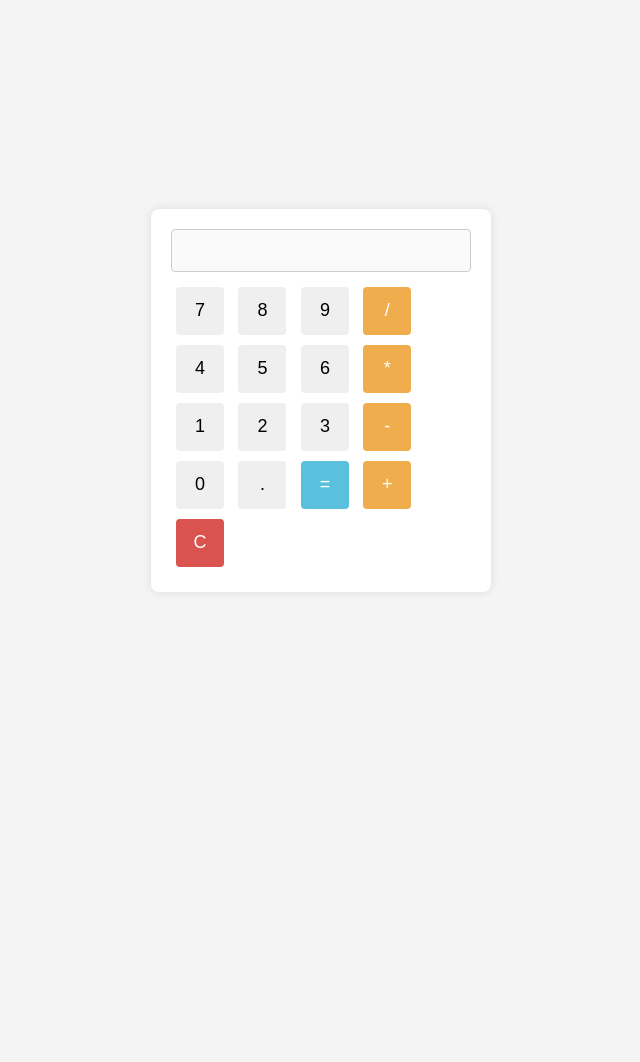
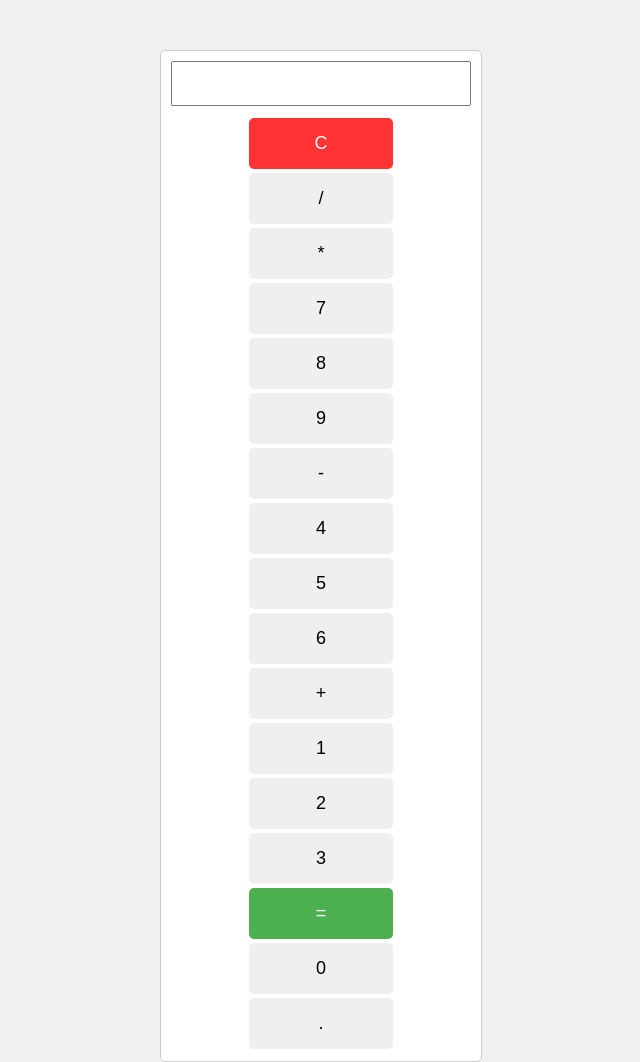
Before and after one commit to Adonis2023/Adonis2023.github.io, a plain HTML site: page index.html in a window 1280 px wide. Shown: the whole page, without its empty margins (319-959 px from the left). Before the commit the page ends 800 px from the top, so only its background shows below. Drawn offline with Linux system fonts and the light colour scheme.

Commit message:
color details

```diff
--- a/index.html
+++ b/index.html
@@ -3,87 +3,80 @@
 <head>
     <meta charset="UTF-8">
     <meta name="viewport" content="width=device-width, initial-scale=1.0">
-    <title>Advanced Calculator</title>
+    <title>Colorful Scientific Calculator</title>
     <style>
         body {
             font-family: 'Arial', sans-serif;
-            background-color: #f4f4f4;
-            display: flex;
-            align-items: center;
-            justify-content: center;
-            height: 100vh;
+            text-align: center;
             margin: 0;
+            padding: 0;
+            background-color: #f0f0f0;
         }
 
         #calculator {
+            width: 300px;
+            margin: 50px auto;
+            padding: 10px;
+            border: 1px solid #ccc;
+            border-radius: 5px;
             background-color: #fff;
-            border-radius: 8px;
-            box-shadow: 0 0 10px rgba(0, 0, 0, 0.1);
-            padding: 20px;
-            width: 300px;
         }
 
         input {
             width: 100%;
+            margin-bottom: 10px;
             padding: 10px;
-            margin-bottom: 10px;
             font-size: 18px;
-            border: 1px solid #ccc;
-            border-radius: 4px;
             box-sizing: border-box;
         }
 
         button {
-            width: 48px;
-            height: 48px;
+            width: 48%;
+            padding: 15px;
             font-size: 18px;
-            margin: 5px;
+            margin: 2px;
             cursor: pointer;
             border: none;
-            border-radius: 4px;
+            border-radius: 5px;
         }
 
-        .operator {
-            background-color: #f0ad4e;
+        button:active {
+            background-color: #ddd;
+        }
+
+        #equals {
+            background-color: #4CAF50;
             color: #fff;
         }
 
-        .equals {
-            background-color: #5bc0de;
-            color: #fff;
-        }
-
-        .clear {
-            background-color: #d9534f;
+        #clear {
+            background-color: #ff3333;
             color: #fff;
         }
     </style>
 </head>
 <body>
     <div id="calculator">
-        <input type="text" id="display" disabled>
+        <input type="text" id="display" readonly>
         <br>
+        <button onclick="clearDisplay()" id="clear">C</button>
+        <button onclick="appendToDisplay('/')">/</button>
+        <button onclick="appendToDisplay('*')">*</button>
         <button onclick="appendToDisplay('7')">7</button>
         <button onclick="appendToDisplay('8')">8</button>
         <button onclick="appendToDisplay('9')">9</button>
-        <button class="operator" onclick="appendToDisplay('/')">/</button>
-        <br>
+        <button onclick="appendToDisplay('-')">-</button>
         <button onclick="appendToDisplay('4')">4</button>
         <button onclick="appendToDisplay('5')">5</button>
         <button onclick="appendToDisplay('6')">6</button>
-        <button class="operator" onclick="appendToDisplay('*')">*</button>
-        <br>
+        <button onclick="appendToDisplay('+')">+</button>
         <button onclick="appendToDisplay('1')">1</button>
         <button onclick="appendToDisplay('2')">2</button>
         <button onclick="appendToDisplay('3')">3</button>
-        <button class="operator" onclick="appendToDisplay('-')">-</button>
-        <br>
+        <button onclick="calculateResult()" id="equals">=</button>
         <button onclick="appendToDisplay('0')">0</button>
         <button onclick="appendToDisplay('.')">.</button>
-        <button class="equals" onclick="calculate()">=</button>
-        <button class="operator" onclick="appendToDisplay('+')">+</button>
-        <br>
-        <button class="clear" onclick="clearDisplay()">C</button>
+        <!-- Add more colorful buttons for advanced functions here -->
     </div>
 
     <script>
@@ -91,17 +84,17 @@
             document.getElementById('display').value += value;
         }
 
-        function calculate() {
+        function clearDisplay() {
+            document.getElementById('display').value = '';
+        }
+
+        function calculateResult() {
             try {
                 document.getElementById('display').value = eval(document.getElementById('display').value);
             } catch (error) {
                 document.getElementById('display').value = 'Error';
             }
         }
-
-        function clearDisplay() {
-            document.getElementById('display').value = '';
-        }
     </script>
 </body>
 </html>
```
